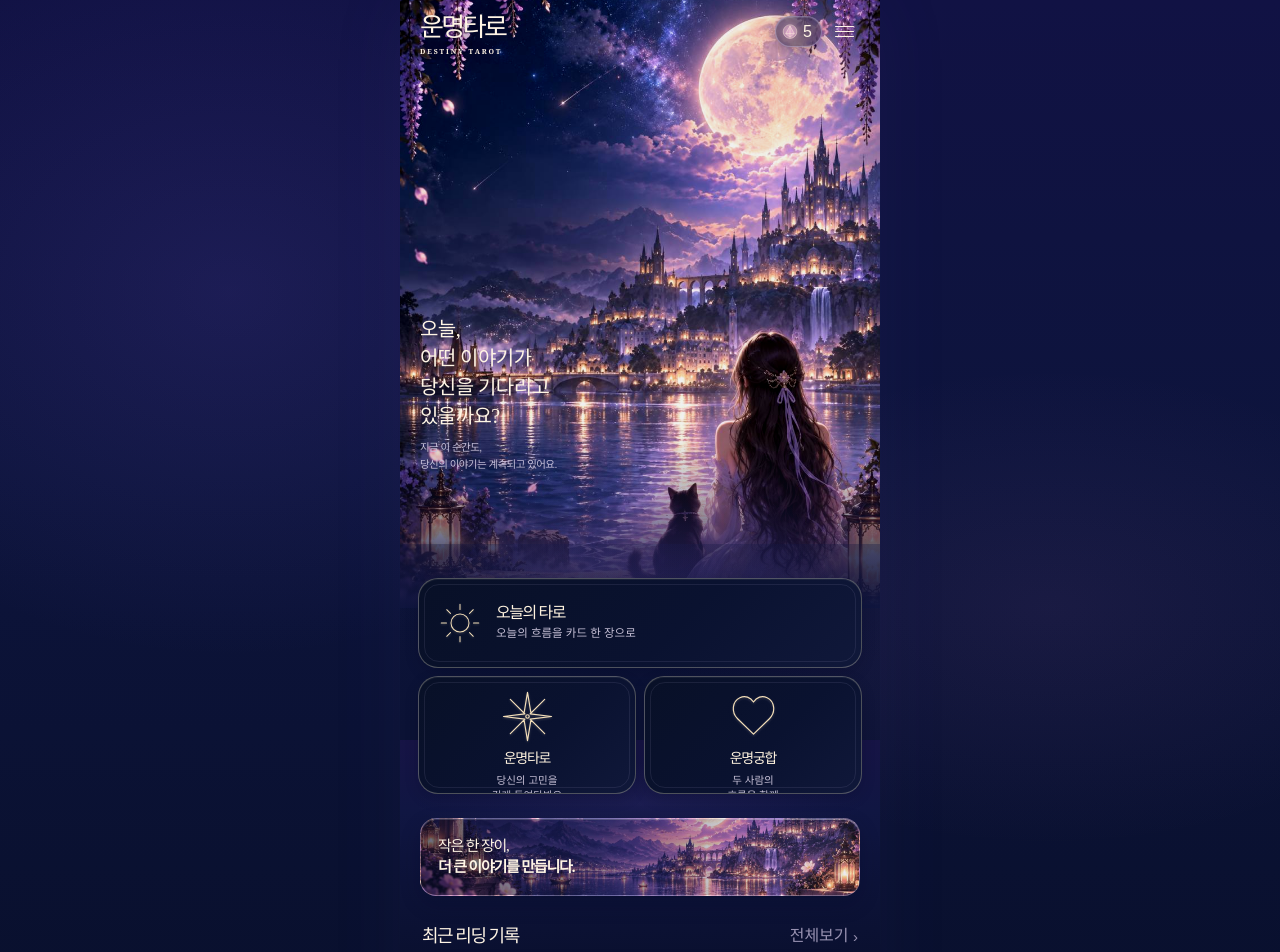
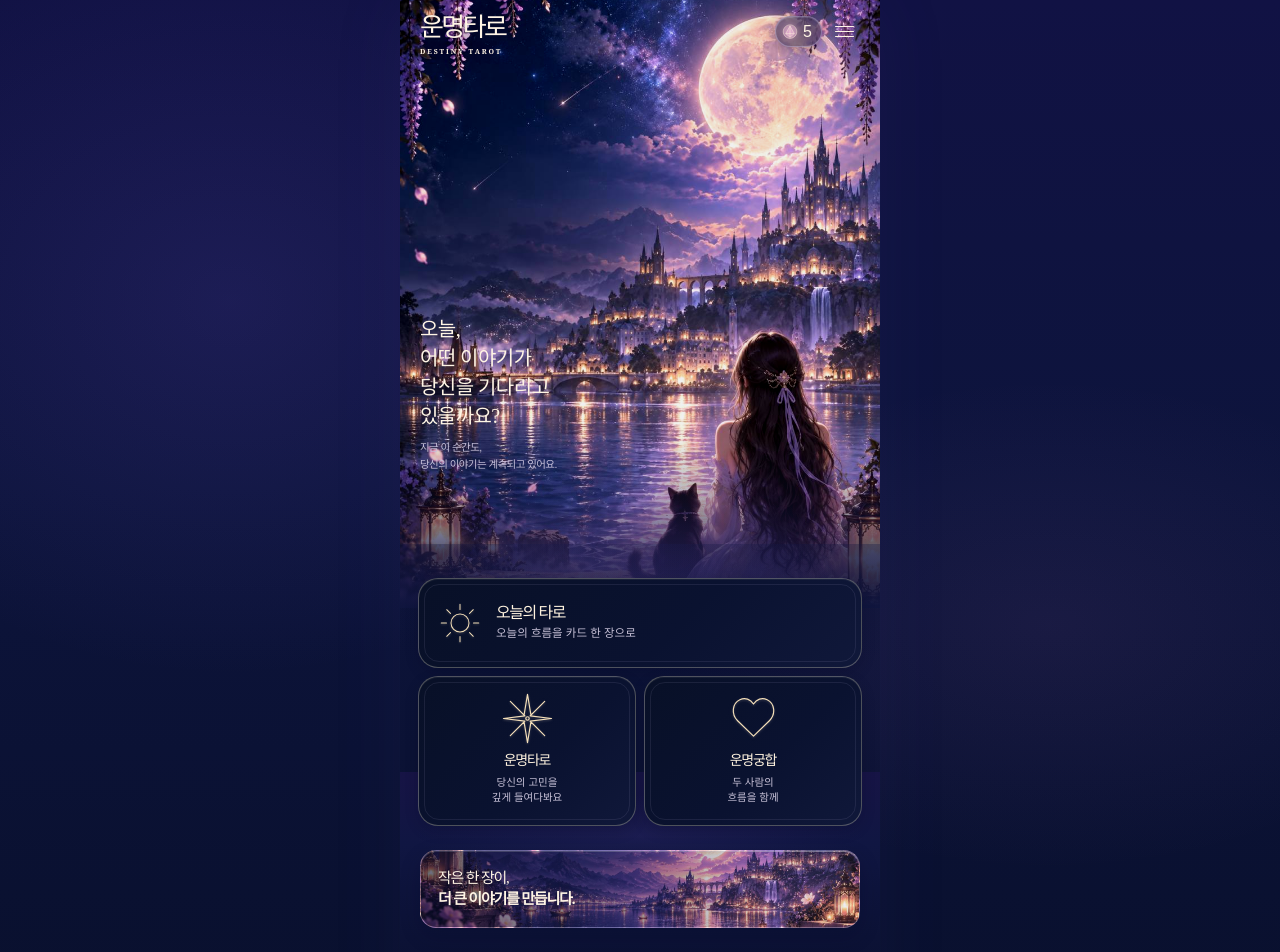
Before and after one commit to YoonYeoSong/mammuso, a Next.js app: page / in a window 1280 px wide. Shown: the top 952 px of the page. Built offline with nearby package versions, Linux system fonts and the light colour scheme.

Commit message:
Stabilize destiny service card layout

```diff
--- a/src/app/destiny-tarot.css
+++ b/src/app/destiny-tarot.css
@@ -103,11 +103,11 @@ body > main.destiny-home { width: 100vw !important; max-width: none !important;
 .destiny-service-menu::before { position: absolute; z-index: -1; top: -34px; right: 0; left: 0; height: 122px; background: radial-gradient(ellipse at 50% 12%, rgba(132, 97, 212, .045), transparent 61%), linear-gradient(180deg, rgba(15, 20, 61, .32) 0%, rgba(9, 15, 45, .12) 56%, rgba(7, 13, 39, 0) 100%); content: ""; pointer-events: none; }
 .sr-only { position: absolute !important; width: 1px; height: 1px; overflow: hidden; clip: rect(0, 0, 0, 0); white-space: nowrap; }
 .destiny-service-grid { display: grid; grid-template-columns: repeat(2, minmax(0, 1fr)); gap: 8px; }
-.destiny-service-card { position: relative; display: flex; height: 118px; flex-direction: column; align-items: center; overflow: hidden; border: 1px solid rgba(224, 216, 193, .32); border-radius: 20px; padding: 10px 5px 8px; background: linear-gradient(135deg, #081027 0%, #0a1230 58%, #10183a 100%); box-shadow: inset 0 1px 0 rgba(255, 245, 229, .06), 0 5px 14px rgba(2, 6, 25, .18); color: #fff3df; cursor: pointer; isolation: isolate; transition: background .2s ease, box-shadow .2s ease, border-color .2s ease; }
+.destiny-service-card { position: relative; display: flex; height: 150px; flex-direction: column; align-items: center; overflow: hidden; border: 1px solid rgba(224, 216, 193, .32); border-radius: 20px; padding: 14px 6px 20px; background: linear-gradient(135deg, #081027 0%, #0a1230 58%, #10183a 100%); box-shadow: inset 0 1px 0 rgba(255, 245, 229, .06), 0 5px 14px rgba(2, 6, 25, .18); color: #fff3df; cursor: pointer; isolation: isolate; transition: background .2s ease, box-shadow .2s ease, border-color .2s ease; }
 .destiny-service-card::before { position: absolute; inset: 5px; border: 1px solid rgba(217, 208, 255, .09); border-radius: 15px; content: ""; pointer-events: none; }
-.destiny-service-icon { position: relative; z-index: 1; display: grid; width: clamp(49px, 13.5vw, 55px); height: clamp(49px, 13.5vw, 55px); place-items: center; margin: 2px 0 7px; color: #f4dfb9; filter: drop-shadow(0 1px 1px rgba(255, 239, 216, .2)) drop-shadow(0 0 3px rgba(225, 195, 245, .05)); }
+.destiny-service-icon { position: relative; z-index: 1; display: grid; width: clamp(49px, 13.5vw, 55px); height: clamp(49px, 13.5vw, 55px); flex: none; place-items: center; margin: 0 0 7px; color: #f4dfb9; filter: drop-shadow(0 1px 1px rgba(255, 239, 216, .2)) drop-shadow(0 0 3px rgba(225, 195, 245, .05)); }
 .destiny-service-icon svg { width: 100%; height: 100%; }
-.destiny-service-copy { display: contents; }
+.destiny-service-copy { display: flex; min-width: 0; flex-direction: column; align-items: center; }
 .destiny-service-title { position: relative; z-index: 1; color: #fff3df; font-family: var(--destiny-serif); font-size: 14px; font-weight: 500; line-height: 1.15; letter-spacing: -.09em; white-space: nowrap; }
 .destiny-service-description { position: relative; z-index: 1; margin-top: 6px; color: #c7c1d7; font-size: 10.5px; line-height: 1.45; white-space: pre-line; text-align: center; }
 .destiny-service-card.is-featured { grid-column: 1 / -1; height: 90px; flex-direction: row; justify-content: flex-start; padding: 12px 14px; text-align: left; }
@@ -147,5 +147,5 @@ body > main.destiny-home { width: 100vw !important; max-width: none !important;
 .destiny-nav-item.is-active svg { fill: currentColor; stroke: currentColor; filter: var(--destiny-nav-active-glow); }
 
 @media (min-width: 700px) { body > main.destiny-home { background-color: var(--destiny-night-950); } .destiny-app-surface { box-shadow: 0 0 70px rgba(80, 62, 154, .09); } .destiny-service-menu { padding-inline: 18px; } .destiny-content-surface { padding-right: 20px; padding-left: 20px; } }
-@media (max-width: 359px) { .destiny-brand > span { font-size: 24px; } .destiny-service-menu { margin-top: -24px; padding-inline: 11px; } .destiny-service-grid { gap: 6px; } .destiny-service-card { height: 116px; padding-right: 3px; padding-left: 3px; } .destiny-service-card.is-featured { height: 88px; padding-right: 11px; padding-left: 11px; } .destiny-service-card.is-featured .destiny-service-icon { margin-right: 9px; } .destiny-service-description { font-size: 10px; } }
+@media (max-width: 359px) { .destiny-brand > span { font-size: 24px; } .destiny-service-menu { margin-top: -24px; padding-inline: 11px; } .destiny-service-grid { gap: 6px; } .destiny-service-card { height: 150px; padding-right: 3px; padding-left: 3px; } .destiny-service-card.is-featured { height: 88px; padding-right: 11px; padding-left: 11px; } .destiny-service-card.is-featured .destiny-service-icon { margin-right: 9px; } .destiny-service-description { font-size: 10px; } }
 @media (prefers-reduced-motion: reduce) { .destiny-home *, .destiny-home *::before, .destiny-home *::after { scroll-behavior: auto !important; transition-duration: .01ms !important; } }
```
